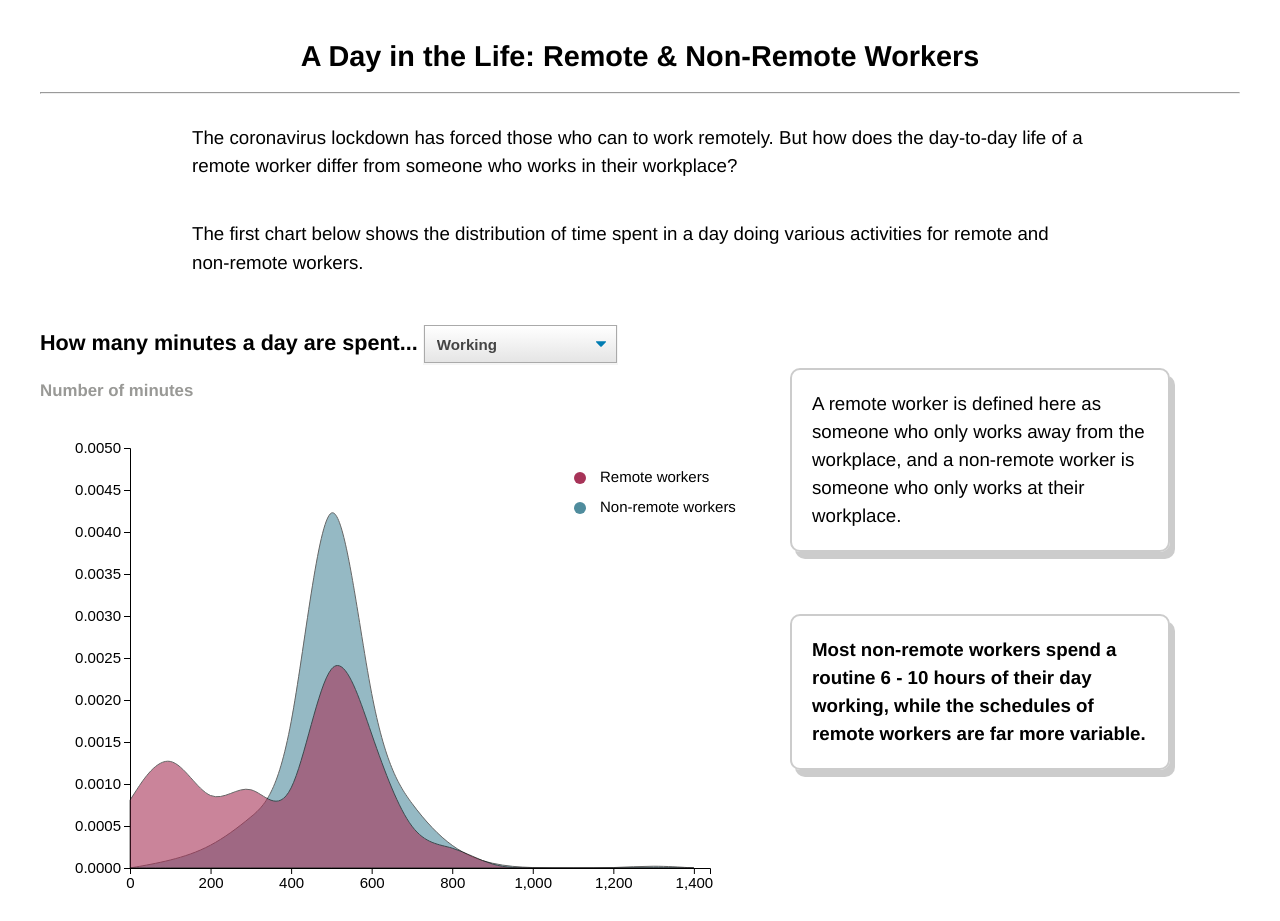
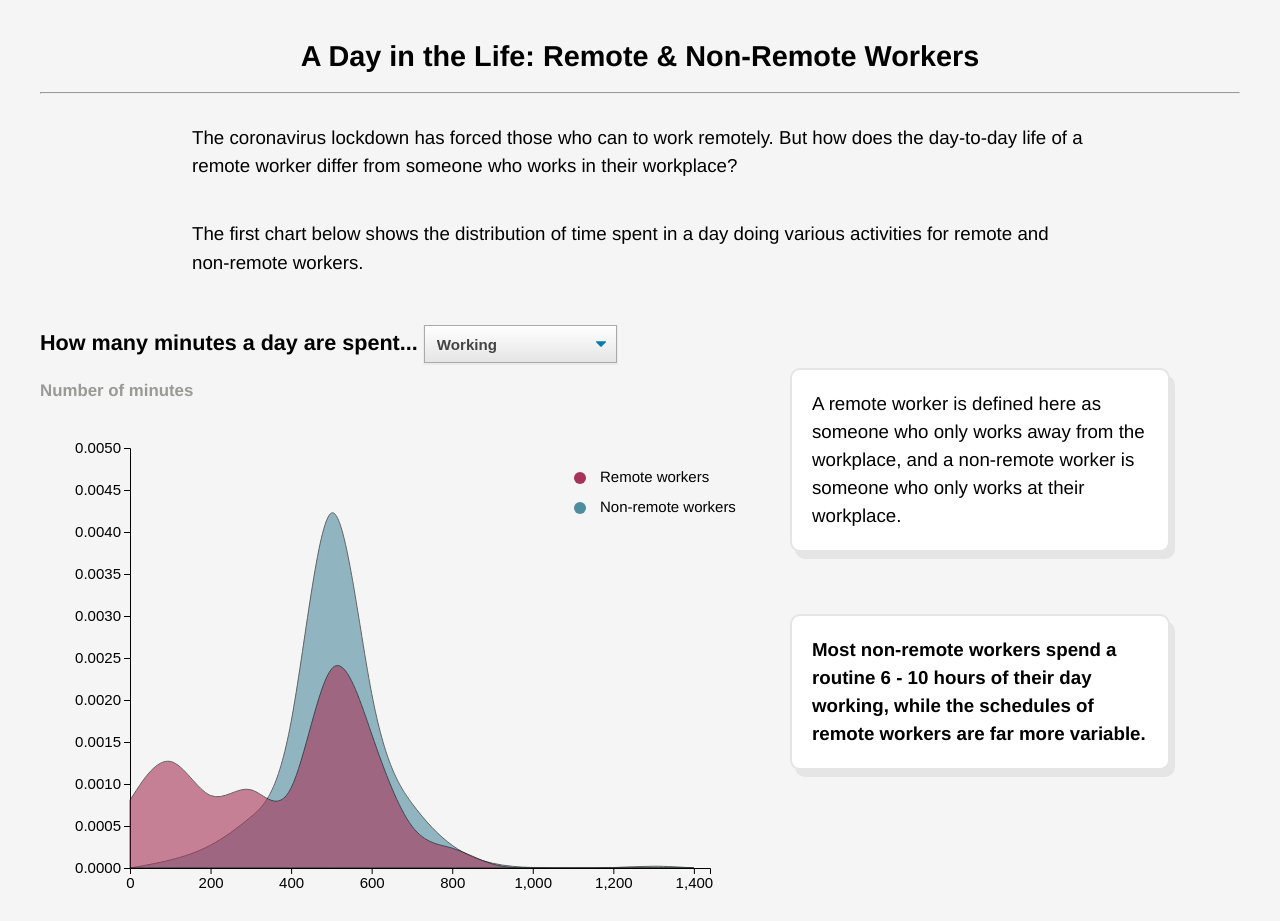
Before and after one commit to h-robertson/workingfromhome, a plain HTML site: page index.html in a window 1280 px wide. Shown: the top 921 px of the page. Drawn offline with nearby package versions, Linux system fonts and the light colour scheme.

Commit message:
Background color

```diff
--- a/style.css
+++ b/style.css
@@ -3,6 +3,7 @@ body {
     font-weight: 300;
     margin: 40px;
     font-size: 0.9em;
+    background-color: #f5f5f5;
 }
 
 h1 {
@@ -43,9 +44,10 @@ h3 {
     line-height: 1.5em;
     padding: 20px;
     margin-right: 70px;
-    border: 2px solid #ccc;
+    border: 2px solid #e5e5e5;
     border-radius: 10px;
-    box-shadow: 5px 7px #ccc;
+    box-shadow: 5px 7px #e5e5e5;
+    background-color: #fff;
 
 }
 
```
